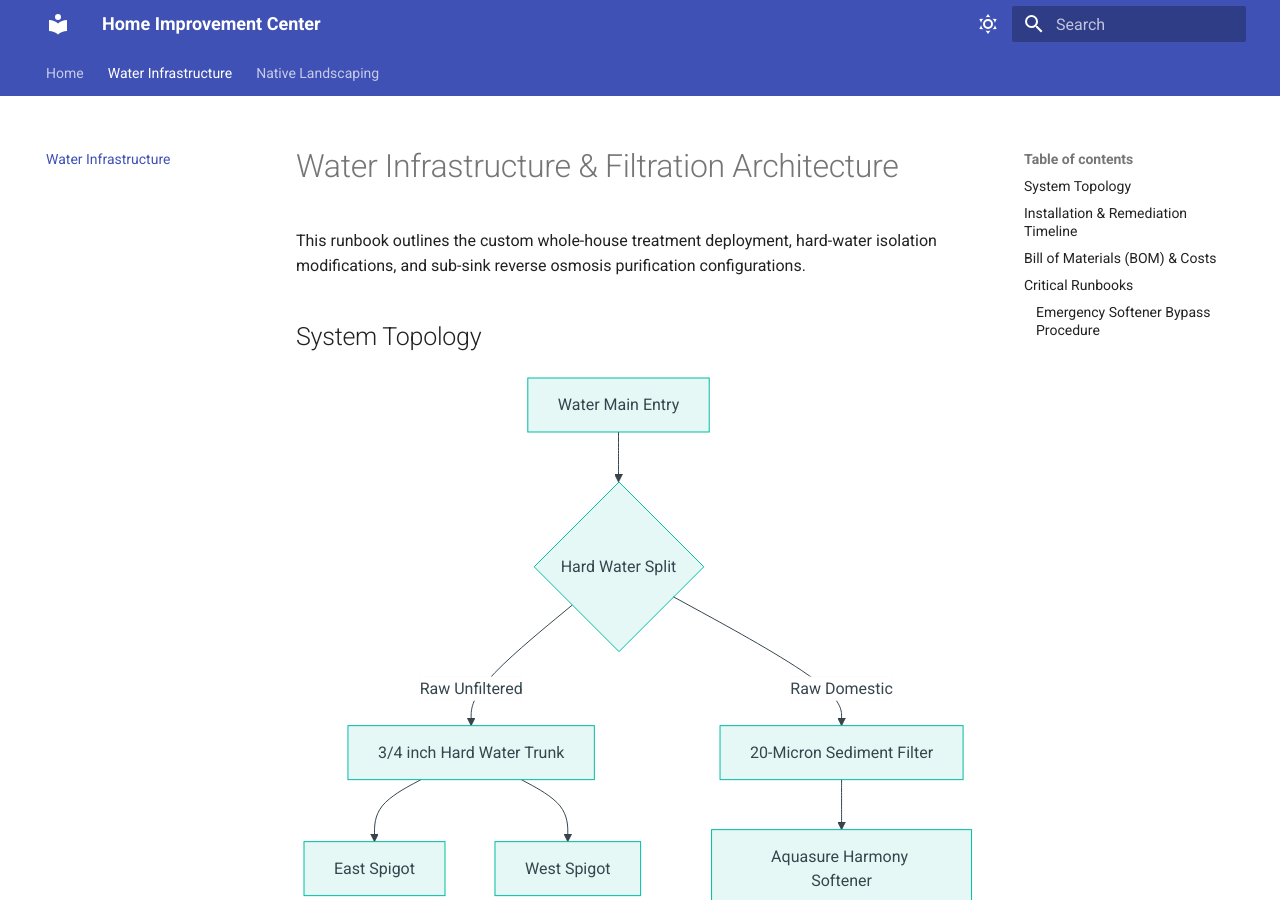
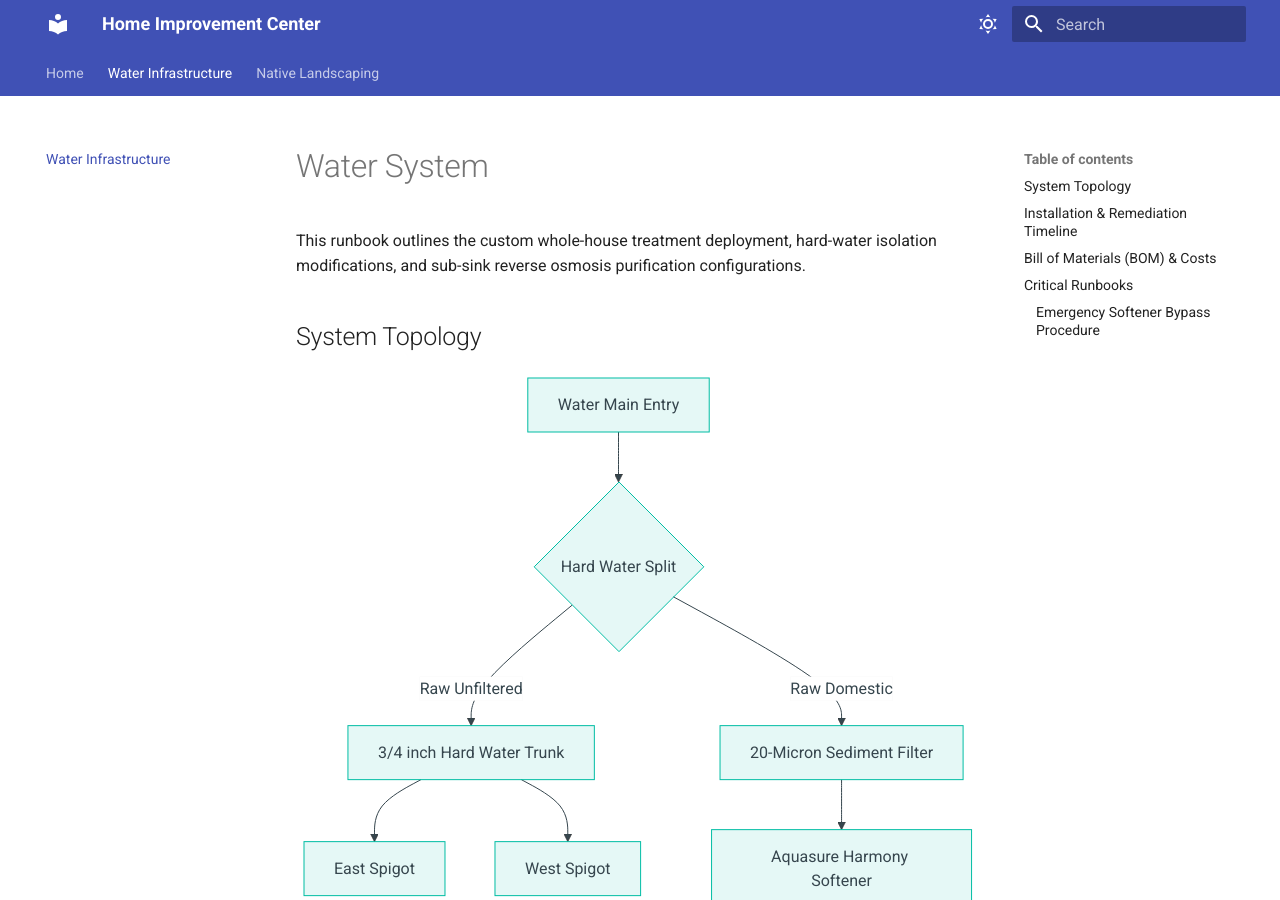
Before and after one commit to Natur3-Boy/Home-Improvement, an MkDocs documentation site: the page built from docs/water-system.md, in a window 1280 px wide and 900 px high. Built offline with MkDocs 1.6.1 and Material for MkDocs 9.7.7, drawn with Linux system fonts in a browser that asks for light colours.

Commit message:
Update water-system.md

```diff
--- a/docs/water-system.md
+++ b/docs/water-system.md
@@ -1,4 +1,4 @@
-# Water Infrastructure & Filtration Architecture
+# Water System
 
 This runbook outlines the custom whole-house treatment deployment, hard-water isolation modifications, and sub-sink reverse osmosis purification configurations.
 
```
